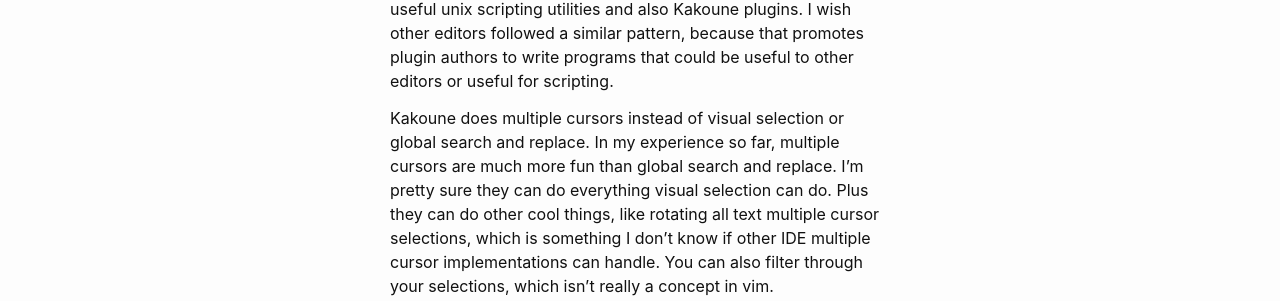
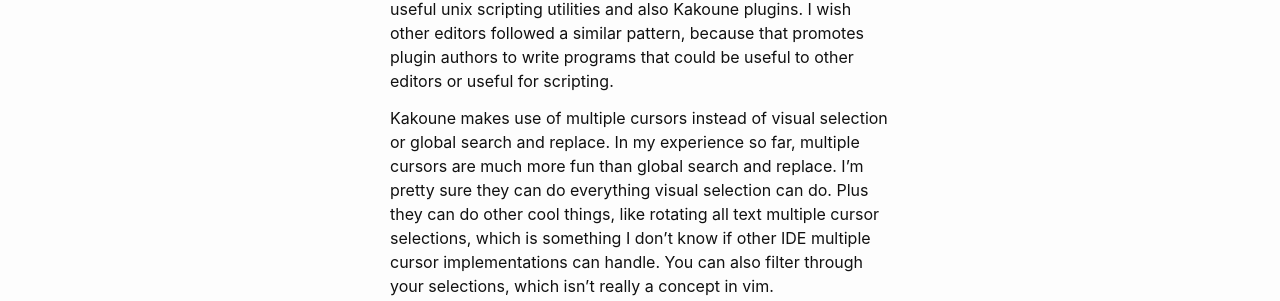
Before and after one commit to alanxoc3/alanxoc3.github.io, a Jekyll site: the page built from _posts/2021-03-07-kakoune-vs-neovim.md, in a window 1280 px wide. Shown: the part 701-1002 px from the top of the page. Built offline with Jekyll 4.4.1, drawn with Linux system fonts in a browser that asks for light colours.

Commit message:
Spelling.

```diff
--- a/_posts/2021-03-07-kakoune-vs-neovim.md
+++ b/_posts/2021-03-07-kakoune-vs-neovim.md
@@ -29,9 +29,9 @@
 similar pattern, because that promotes plugin authors to write programs that
 could be useful to other editors or useful for scripting.
 
-Kakoune does multiple cursors instead of visual selection or global search and
-replace. In my experience so far, multiple cursors are much more fun than
-global search and replace. I'm pretty sure they can do everything visual
+Kakoune makes use of multiple cursors instead of visual selection or global
+search and replace. In my experience so far, multiple cursors are much more fun
+than global search and replace. I'm pretty sure they can do everything visual
 selection can do. Plus they can do other cool things, like rotating all text
 multiple cursor selections, which is something I don't know if other IDE
 multiple cursor implementations can handle. You can also filter through your
```
